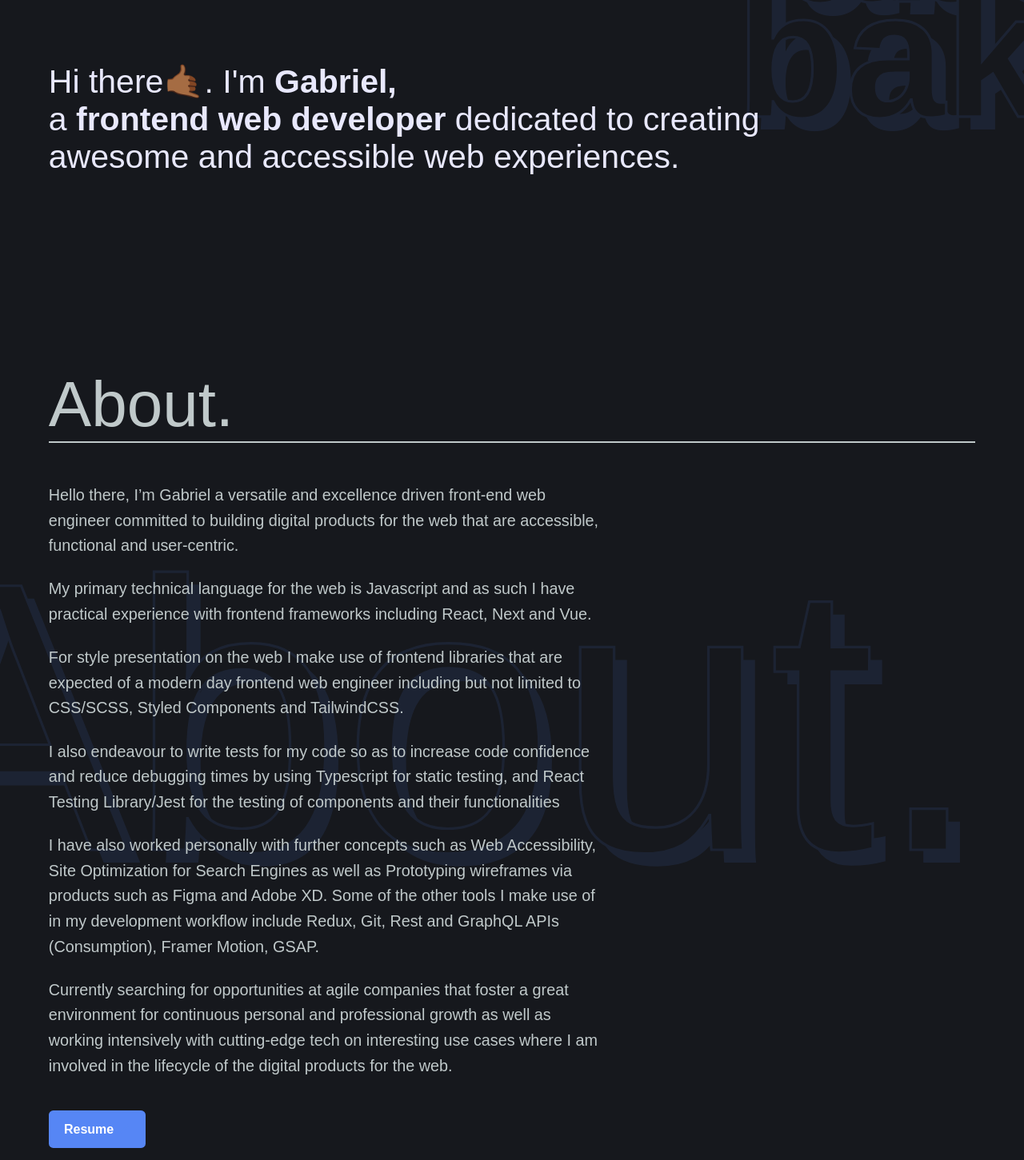
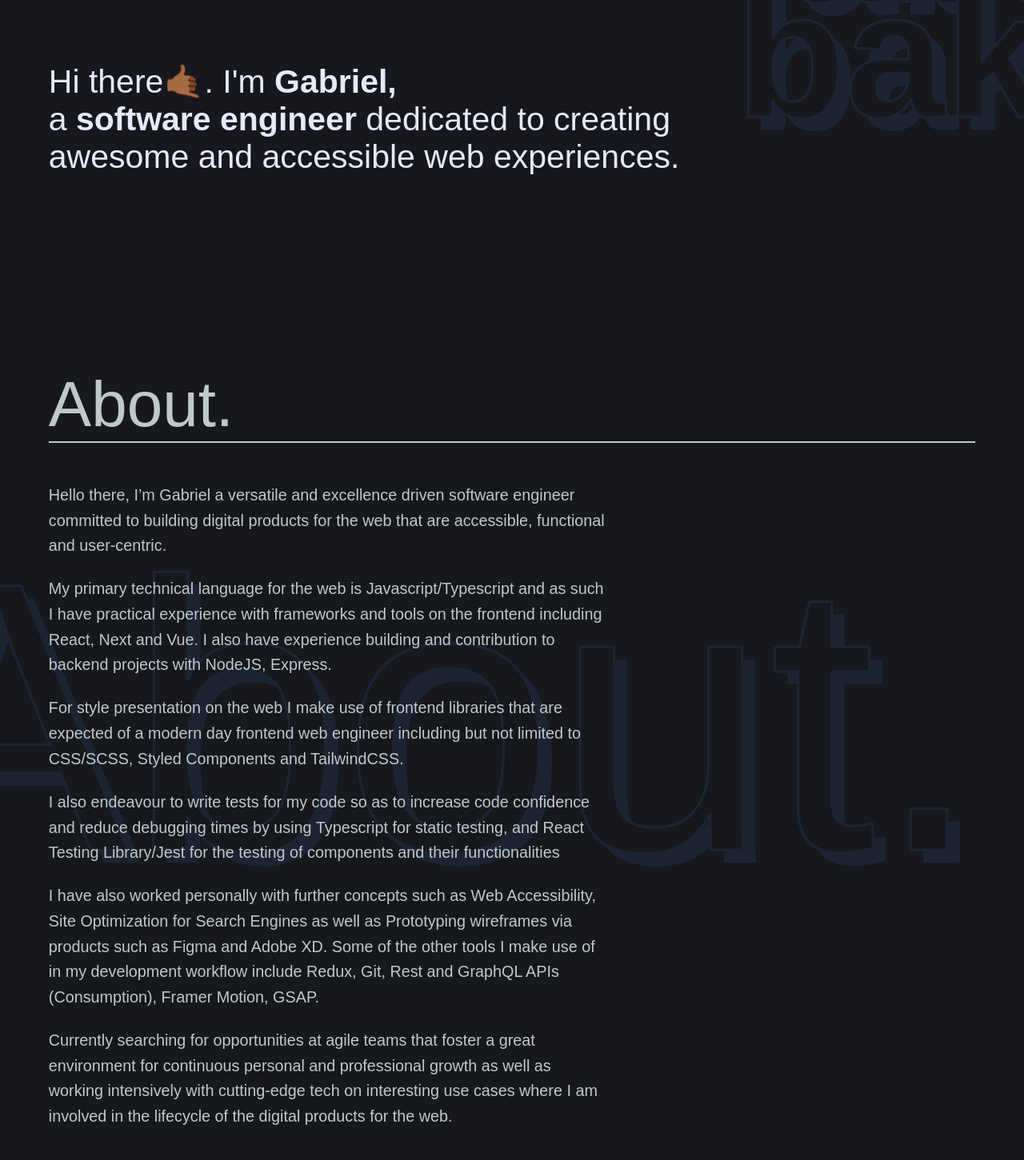
Before and after one commit to GabrielAbubakar/Portfolio-Website, a Next.js app: page / in a window 1280 px wide. Shown: the part 500-1951 px from the top of the page at 80% size. Built offline with nearby package versions, Linux system fonts and the light colour scheme.

Commit message:
small copy changes

```diff
--- a/components/sections/About/index.tsx
+++ b/components/sections/About/index.tsx
@@ -12,10 +12,10 @@
 
             <Content>
                 <Paragraph>
-                    Hello there, I’m Gabriel a versatile and excellence driven front-end web engineer committed to building digital products for the web that are accessible, functional and user-centric.
+                    Hello there, I’m Gabriel a versatile and excellence driven software engineer committed to building digital products for the web that are accessible, functional and user-centric.
                 </Paragraph>
                 <Paragraph>
-                    My primary technical language for the web is Javascript and as such I have practical experience with frontend frameworks including React, Next and Vue.
+                    My primary technical language for the web is Javascript/Typescript and as such I have practical experience with frameworks and tools on the frontend including React, Next and Vue. I also have experience building and contribution to backend projects with NodeJS, Express.
                 </Paragraph>
                 <Paragraph>
                     For style presentation on the web I make use of frontend libraries that are expected of a modern day frontend web engineer including but not limited to CSS/SCSS, Styled Components and TailwindCSS.
@@ -27,7 +27,7 @@
                     I have also worked personally with further concepts such as Web Accessibility, Site Optimization for Search Engines as well as Prototyping wireframes via products such as Figma and Adobe XD. Some of the other tools I make use of in my development workflow include Redux, Git, Rest and GraphQL APIs (Consumption), Framer Motion, GSAP.
                 </Paragraph>
                 <Paragraph>
-                    Currently searching for opportunities at agile companies that foster a great environment for continuous personal and professional growth as well as working intensively with cutting-edge tech on interesting use cases where I am involved in the lifecycle of the digital products for the web.
+                    Currently searching for opportunities at agile teams that foster a great environment for continuous personal and professional growth as well as working intensively with cutting-edge tech on interesting use cases where I am involved in the lifecycle of the digital products for the web.
                 </Paragraph>
 
 
--- a/components/sections/Intro/index.tsx
+++ b/components/sections/Intro/index.tsx
@@ -20,7 +20,7 @@
 
 
             <Header initial={{ opacity: 0, y: 70 }} animate={{ opacity: 1, y: 0, transition: { duration: .5 } }} >
-                Hi there🤙🏾. I&apos;m <span className='white'>Gabriel,</span> <br /> a <span className='white'>frontend web developer</span> dedicated to creating awesome and accessible web experiences.
+                Hi there🤙🏾. I&apos;m <span className='white'>Gabriel,</span> <br /> a <span className='white'>software engineer</span> dedicated to creating awesome and accessible web experiences.
             </Header>
 
 
```
